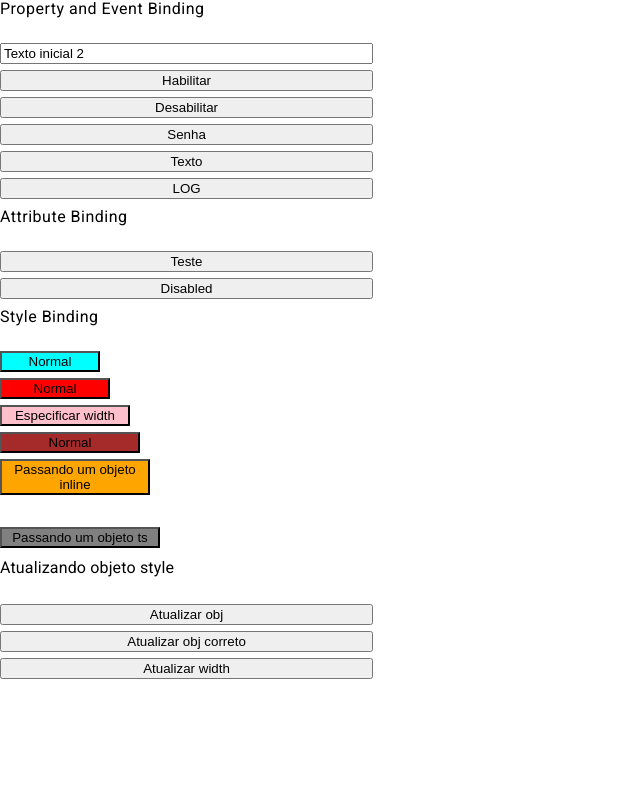
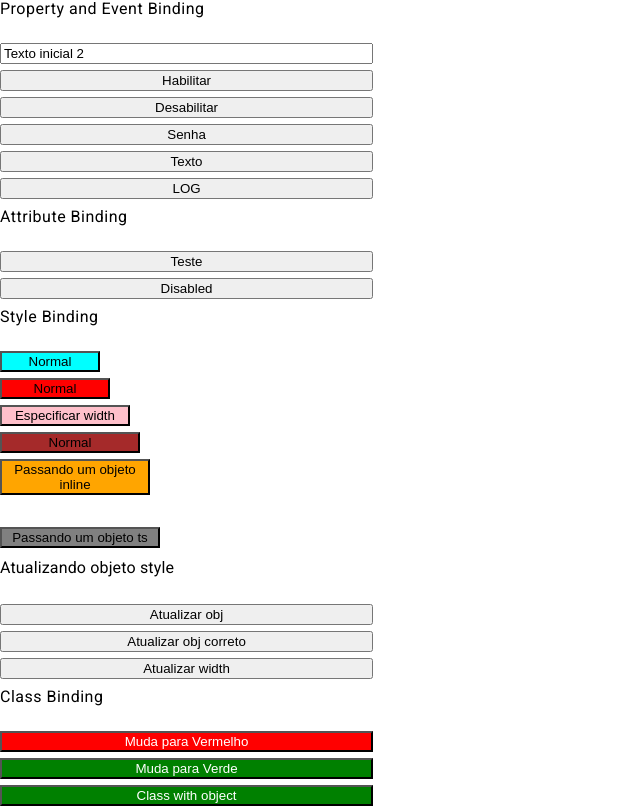
Before and after one commit to JulianaCristina/udemy-angular-course, an Angular app: page / in a window 1280 px wide. Shown: the part 451-1257 px from the top of the page, without its empty margins (0-640 px from the left). Before the commit the page ends 1130 px from the top, so only its background shows below. Built offline with nearby package versions, Linux system fonts and the light colour scheme.

Commit message:
Class binding

```diff
--- a/src/app/app.component.html
+++ b/src/app/app.component.html
@@ -37,6 +37,14 @@
     <button (click)="updateStyleObjCorrect()">Atualizar obj correto</button>
     <button (click)="updateWidth()">Atualizar width</button>
 
+    <h4>Class Binding</h4>
+
+    <button [class.red-button]="isRedButton" (click)="isGreenButton = false">Muda para Vermelho</button>
+    <button [class.green-button]="true" (click)="isGreenButton = true">Muda para Verde</button>
+    <button [class]="{
+    'red-button': !isGreenButton,
+    'green-button': isGreenButton
+    }">Class with object</button>
 
 
 
--- a/src/app/app.component.scss
+++ b/src/app/app.component.scss
@@ -2,3 +2,13 @@
     display: flex;
     justify-content: space-evenly;
 }
+
+.red-button{
+    background-color: red;
+    color: white;
+}
+
+.green-button {
+    background-color: green;
+    color: white;
+}
--- a/src/app/app.component.ts
+++ b/src/app/app.component.ts
@@ -14,7 +14,8 @@ export class AppComponent {
   buttonWidth1 = "110px"
   buttonWidth2 = 130
   stylesObj = {width: '160px', backgroundColor: 'grey'}
-
+  isRedButton = true
+  isGreenButton = true
 
   enableInput(){
     this.isDisabled = false
```
